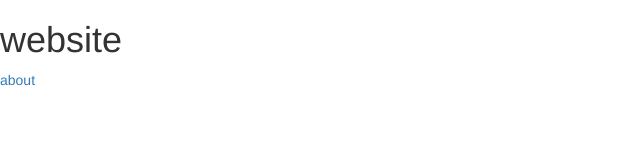
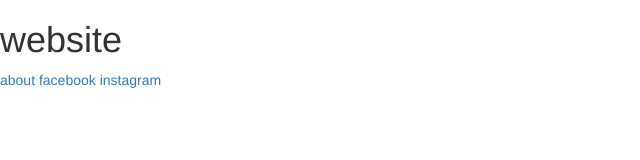
Before and after one commit to sanitatailor/index.html, a plain HTML site: page index.html in a window 1280 px wide. Shown: the whole page, without its empty margins (0-640 px from the left). Drawn offline with Linux system fonts and the light colour scheme.

Commit message:
added links

```diff
--- a/index.html
+++ b/index.html
@@ -3,6 +3,10 @@
 <title>Seoni Clothing</title>
 <a href="about.html"> about </a>
 <link href='css/bootstrap.css' rel='stylesheet'>
+
+<a href="https://www.facebook.com/SeoniClothing/">facebook</a>
+<a href="https://www.https://www.instagram.com/seoniclothing_wellingborough/?hl=en">instagram</a>
+
 </head>
 <body>
 </body>
```
